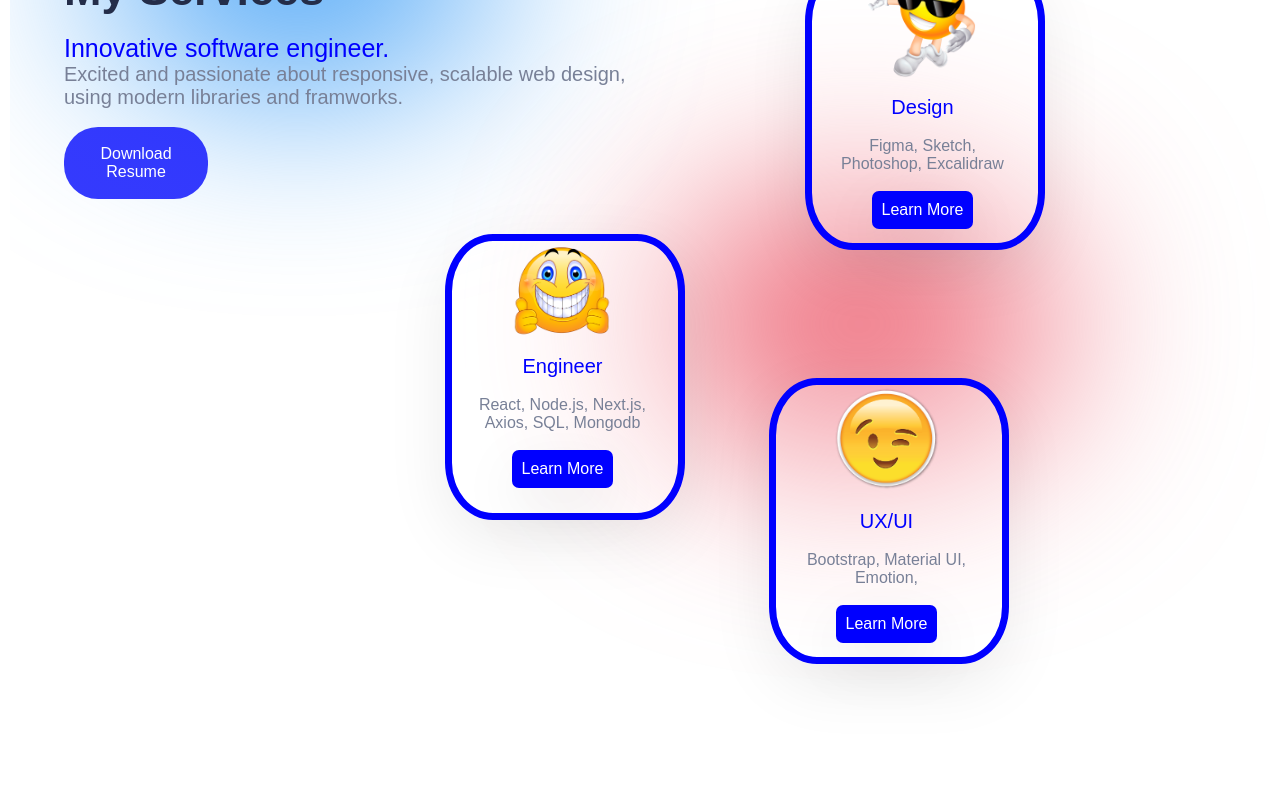
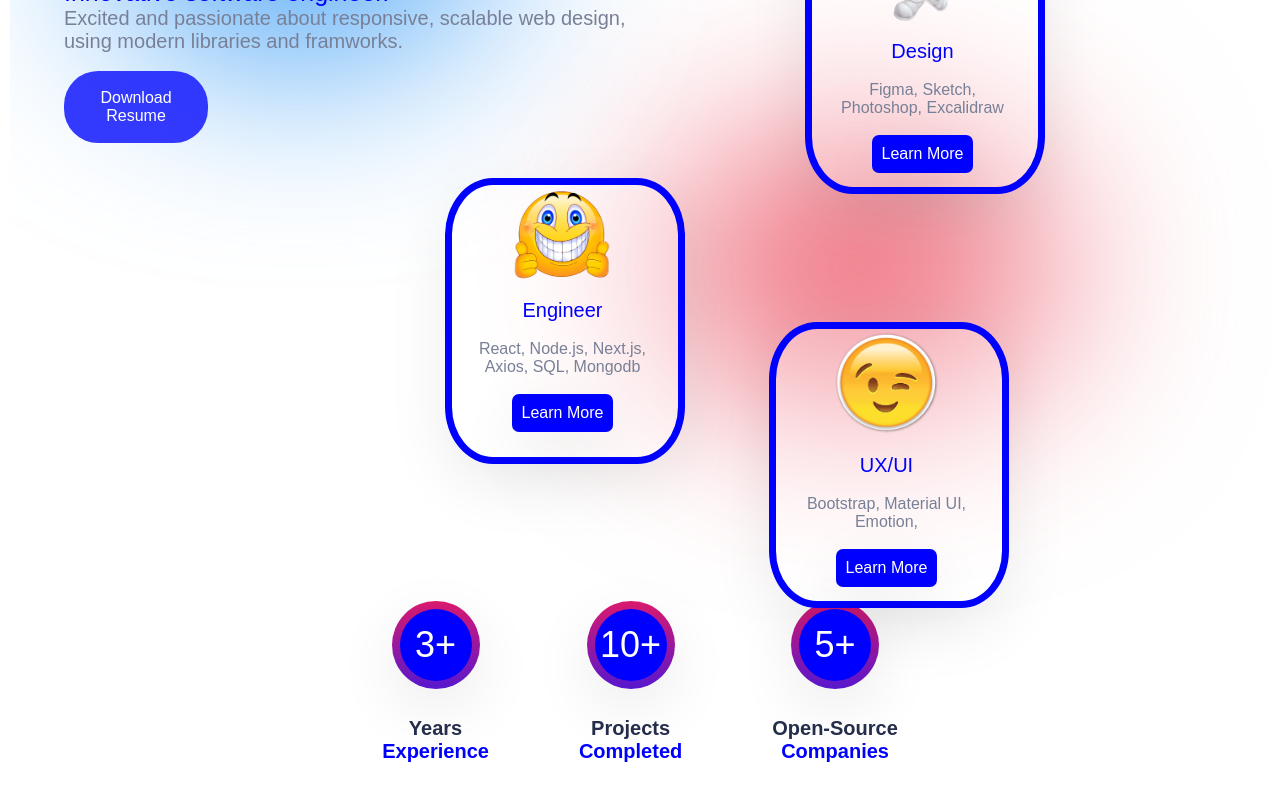
Before and after one commit to Moonwalker5823/EAPortfolio, a React (Create React App) app: page / in a window 1280 px wide. Shown: the part 1038-1838 px from the top of the page. Built offline with nearby package versions, Linux system fonts and the light colour scheme.

Commit message:
ExperinceSection

```diff
--- a/src/App.js
+++ b/src/App.js
@@ -1,6 +1,7 @@
 import Navbar from './components/Navbar/Navbar';
 import Intro from './components/Intro/Intro';
 import Services from './components/Services/Services';
+import Experience from './components/Experience/Experience';
 
 function App() {
   return (
@@ -8,6 +9,7 @@ function App() {
        <Navbar/>
        <Intro/>
        <Services/>
+       <Experience/>
     </div>
   );
 }
--- /dev/null
+++ b/src/components/Experience/Experience.css
@@ -0,0 +1,51 @@
+.experience {
+    display: flex;
+    justify-content: center;
+    align-items: center;
+    gap: 5rem;
+    height: 5vh;
+    margin-bottom: 8rem;
+}
+
+.achievement {
+    display: flex;
+    flex-direction: column;
+    align-items: center;
+}
+
+.circle {
+    width: 4rem;
+    height: 4rem;
+    background-color: var(--blue);
+    color: white;
+    border-radius: 50%;
+    position: relative;
+    display: flex;
+    align-items: center;
+    justify-content: center;
+    font-size: 2rem;
+}
+.circle:nth-child(1) {
+    margin-bottom: 2rem;
+}
+
+.circle::before {
+    border-radius: 50%;
+    content: "";
+    background-image: linear-gradient(to top, #5717cf 0%, #db196d 100%);
+    top: -8px;
+    left: -8px;
+    right: -8px;
+    bottom: -8px;
+    position: absolute;
+    z-index: -1;
+    box-shadow: var(--boxShadow);
+}
+
+.achievement span:nth-child(3) {
+   color: var(--blue);
+}
+.achievement>span {
+    font-size: 20px;
+    font-weight: bold;
+}
--- /dev/null
+++ b/src/components/Experience/Experience.jsx
@@ -0,0 +1,25 @@
+import "./Experience.css"
+
+const Experience = () => {
+  return (
+    <div className="experience">
+      <div className="achievement">
+        <div className="circle">3+</div>
+        <span>Years</span>
+        <span>Experience</span>
+      </div>
+      <div className="achievement">
+        <div className="circle">10+</div>
+        <span>Projects</span>
+        <span>Completed</span>
+      </div>
+      <div className="achievement">
+        <div className="circle">5+</div>
+        <span>Open-Source</span>
+        <span>Companies</span>
+      </div>
+    </div>
+  )
+}
+
+export default Experience
--- a/src/components/Services/Services.css
+++ b/src/components/Services/Services.css
@@ -1,7 +1,7 @@
 .services {
     padding: 0 3rem 0 3rem;
     display: flex;
-    height: 90vh;
+    height: 70vh;
     margin: 11rem auto;
 }
 
--- a/src/components/intro/Intro.css
+++ b/src/components/intro/Intro.css
@@ -1,6 +1,6 @@
 .intro {
     display: flex;
-    height: 77vh;
+    height: 70vh;
     margin-top: 6rem;
     margin-left: 2rem;
 }
```
Also changed, not shown: src/components/Work/Work.css (added), src/components/Work/Work.jsx (added).
